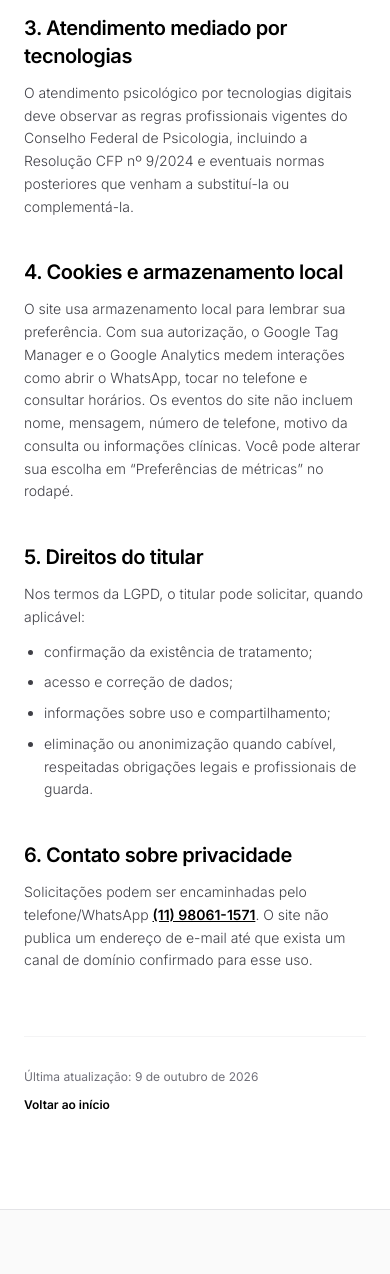
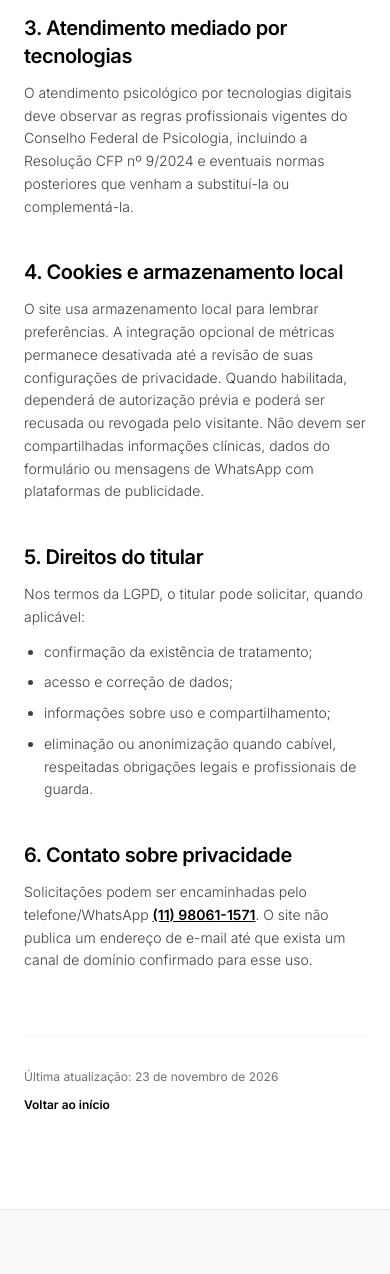
Before and after one commit to RennanLucas/cristiano-avila-site, a Next.js app: page /politica-de-privacidade in a window 390 px wide. Shown: the part 1174-2448 px from the top of the page. Built offline with nearby package versions, Linux system fonts and the light colour scheme.

Commit message:
fix: finalize src/app/politica-de-privacidade/page.tsx

```diff
--- a/src/app/politica-de-privacidade/page.tsx
+++ b/src/app/politica-de-privacidade/page.tsx
@@ -27,12 +27,12 @@ export default function PoliticaPrivacidadePage() {
             <section><h2 className="text-xl sm:text-2xl font-semibold text-black tracking-tight mb-3">1. Sigilo profissional</h2><p>Informações obtidas no contexto do atendimento psicológico são tratadas conforme o Código de Ética Profissional do Psicólogo e as normas aplicáveis. O dever de sigilo possui hipóteses e limites previstos nas normas profissionais e na legislação; quando houver fundamento para compartilhamento, devem ser observados necessidade, proporcionalidade e o menor prejuízo possível.</p></section>
             <section><h2 className="text-xl sm:text-2xl font-semibold text-black tracking-tight mb-3">2. Dados usados no primeiro contato</h2><p className="mb-3">O site direciona o visitante principalmente para WhatsApp e telefone. Para agendamento, recomenda-se compartilhar inicialmente apenas os dados necessários à organização do contato, como nome, modalidade desejada, cidade e preferência de horário.</p><p>Para sua privacidade, evite enviar detalhes clínicos sensíveis em mensagens iniciais. Informações de saúde devem ser tratadas apenas quando necessárias e em contexto apropriado.</p></section>
             <section><h2 className="text-xl sm:text-2xl font-semibold text-black tracking-tight mb-3">3. Atendimento mediado por tecnologias</h2><p>O atendimento psicológico por tecnologias digitais deve observar as regras profissionais vigentes do Conselho Federal de Psicologia, incluindo a Resolução CFP nº 9/2024 e eventuais normas posteriores que venham a substituí-la ou complementá-la.</p></section>
-            <section><h2 className="text-xl sm:text-2xl font-semibold text-black tracking-tight mb-3">4. Cookies e armazenamento local</h2><p>O site usa armazenamento local para lembrar sua preferência. Com sua autorização, o Google Tag Manager e o Google Analytics medem interações como abrir o WhatsApp, tocar no telefone e consultar horários. Os eventos do site não incluem nome, mensagem, número de telefone, motivo da consulta ou informações clínicas. Você pode alterar sua escolha em “Preferências de métricas” no rodapé.</p></section>
+            <section><h2 className="text-xl sm:text-2xl font-semibold text-black tracking-tight mb-3">4. Cookies e armazenamento local</h2><p>O site usa armazenamento local para lembrar preferências. A integração opcional de métricas permanece desativada até a revisão de suas configurações de privacidade. Quando habilitada, dependerá de autorização prévia e poderá ser recusada ou revogada pelo visitante. Não devem ser compartilhadas informações clínicas, dados do formulário ou mensagens de WhatsApp com plataformas de publicidade.</p></section>
             <section><h2 className="text-xl sm:text-2xl font-semibold text-black tracking-tight mb-3">5. Direitos do titular</h2><p className="mb-3">Nos termos da LGPD, o titular pode solicitar, quando aplicável:</p><ul className="list-disc pl-5 space-y-2"><li>confirmação da existência de tratamento;</li><li>acesso e correção de dados;</li><li>informações sobre uso e compartilhamento;</li><li>eliminação ou anonimização quando cabível, respeitadas obrigações legais e profissionais de guarda.</li></ul></section>
             <section><h2 className="text-xl sm:text-2xl font-semibold text-black tracking-tight mb-3">6. Contato sobre privacidade</h2><p>Solicitações podem ser encaminhadas pelo telefone/WhatsApp <a href={CLINIC_CONTACT.whatsappUrl} target="_blank" rel="noopener noreferrer" className="text-black font-semibold underline">{CLINIC_CONTACT.phone}</a>. O site não publica um endereço de e-mail até que exista um canal de domínio confirmado para esse uso.</p></section>
           </div>
 
-          <div className="mt-16 pt-8 border-t border-zinc-100 flex flex-col sm:flex-row items-start sm:items-center justify-between gap-3 text-xs text-zinc-500"><span>Última atualização: 9 de outubro de 2026</span><Link href="/" className="font-semibold text-black hover:underline">Voltar ao início</Link></div>
+          <div className="mt-16 pt-8 border-t border-zinc-100 flex flex-col sm:flex-row items-start sm:items-center justify-between gap-3 text-xs text-zinc-500"><span>Última atualização: 23 de novembro de 2026</span><Link href="/" className="font-semibold text-black hover:underline">Voltar ao início</Link></div>
         </div>
       </section>
 
```
